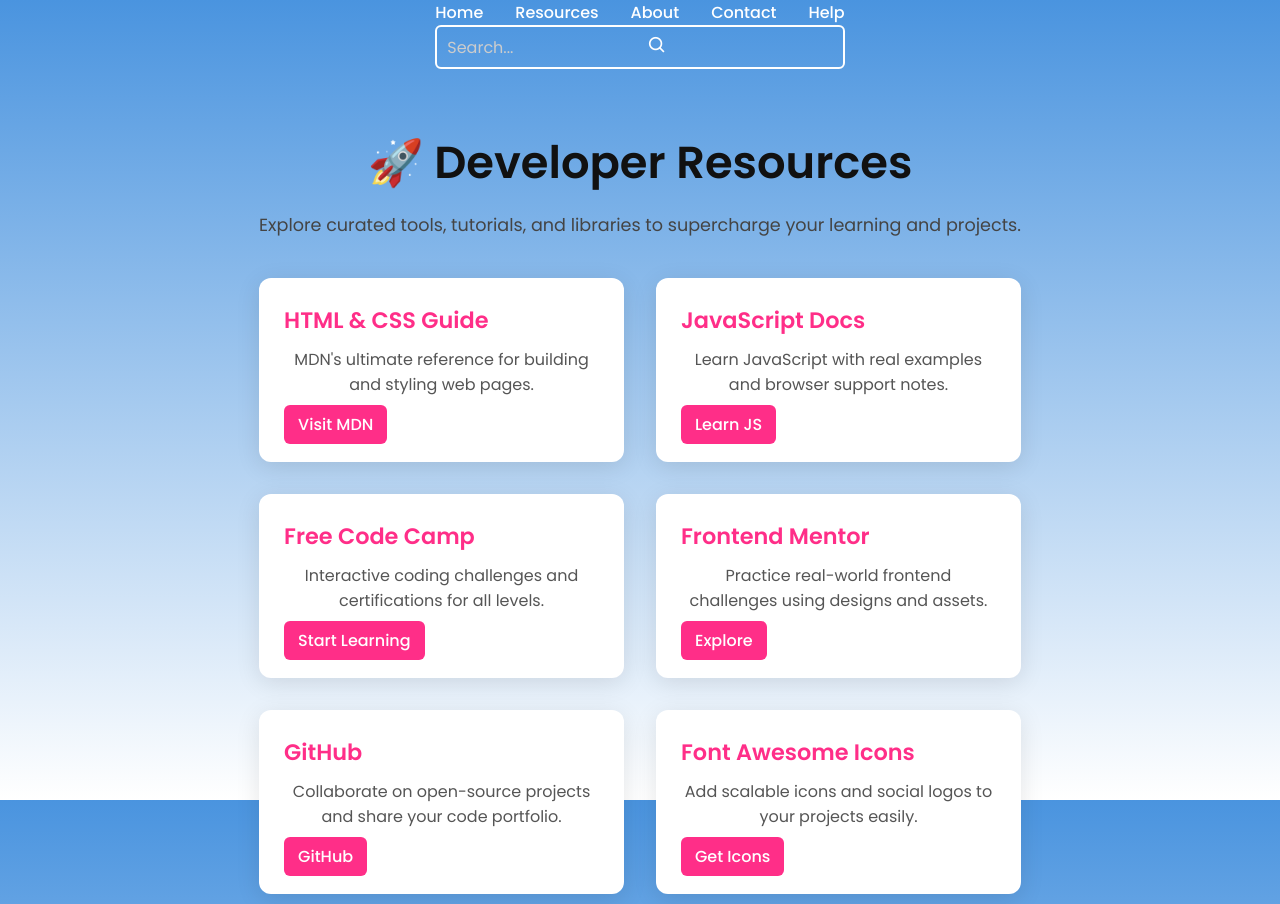
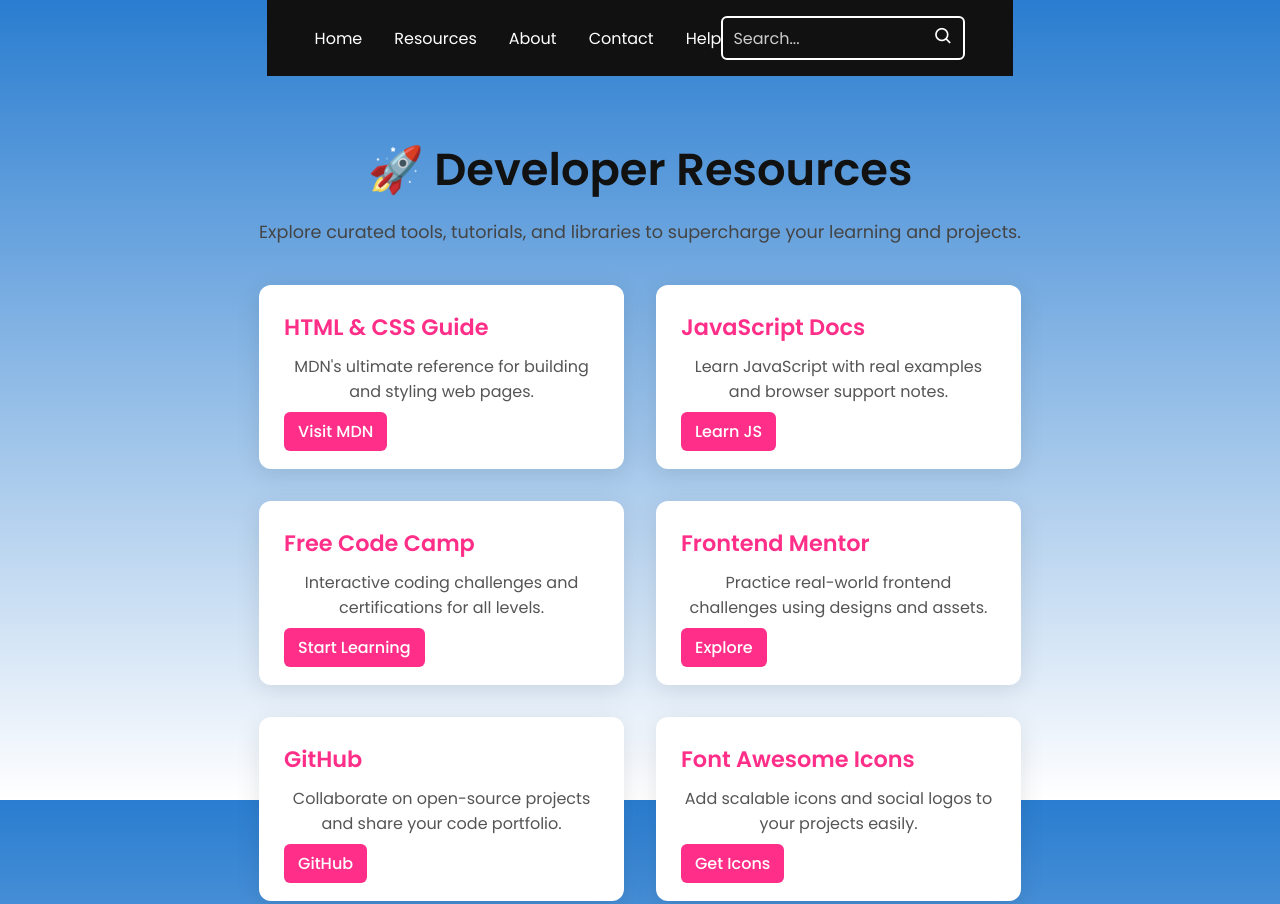
Before and after one commit to kirankumar475/codehatch-webapp, a plain HTML site: page Resources.html in a window 1280 px wide. Shown: the top 904 px of the page. Drawn offline with nearby package versions, Linux system fonts and the light colour scheme.

Commit message:
Update Resources.html

```diff
--- a/Resources.html
+++ b/Resources.html
@@ -9,12 +9,12 @@
   <style>
     body {
       font-family: 'Segoe UI', sans-serif;
-      background: linear-gradient(to bottom, #4a94df, #ffffff);
+      background: linear-gradient(to bottom, #2a7dd0, #ffffff);
       margin: 0;
       padding: 0;
     }
 
-    .header {
+    header {
       background: #111;
       padding: 1rem 3rem;
       display: flex;
@@ -24,6 +24,7 @@
       top: 0;
       z-index: 10;
     }
+
     .navbar ul {
       display: flex;
       list-style: none;
@@ -32,34 +33,54 @@
     .navbar a {
       color: #fff;
       text-decoration: none;
-      font-weight: 500;
+      font-weight: 16px;
     }
+    .navbar ul li a::after {
+  content: "";
+  position: absolute;
+  width: 100%;
+  height: 2px;
+  bottom: -4px;
+  left: 0;
+  background: #fff;
+  transform: scaleX(0);
+  transition: transform 0.3s ease-in-out;
+  transform-origin: left;
+}
 
+.navbar ul li a:hover::after {
+  transform: scaleX(1);
+}
     .navbar a:hover {
       color: #ff2e88;
     }
+
     .resources-section {
       padding: 60px 10px;
       max-width: 1200px;
       margin: auto;
     }
+
     .resources-section h1 {
       font-size: 2.8rem;
       color: #111;
       margin-bottom: 1rem;
       text-align: center;
     }
+
     .resources-section p {
       text-align: center;
       margin-bottom: 40px;
       font-size: 1.1rem;
       color: #444;
     }
+
     .resource-cards {
       display: grid;
       grid-template-columns: repeat(auto-fit, minmax(280px, 1fr));
       gap: 2rem;
     }
+
     .resource-card {
       background: #fff;
       padding: 25px;
@@ -67,19 +88,23 @@
       box-shadow: 0 5px 25px rgba(0, 0, 0, 0.1);
       transition: transform 0.3s ease;
     }
+
     .resource-card:hover {
       transform: translateY(-6px);
     }
+
     .resource-card h3 {
       color: #ff2e88;
       font-size: 1.4rem;
       margin-bottom: 10px;
     }
+
     .resource-card p {
       color: #555;
       font-size: 1rem;
       margin-bottom: 15px;
     }
+
     .resource-card a {
       color: #fff;
       background: #ff2e88;
@@ -88,9 +113,11 @@
       text-decoration: none;
       font-weight: 500;
     }
+
     .resource-card a:hover {
       background: #e0266b;
     }
+
     footer {
       background: #111;
       color: #ccc;
@@ -164,4 +191,4 @@
     <p>&copy; 2025 CodeHatch. Crafted with ❤️ by Kiran Kumar Behera</p>
   </footer>
 </body>
-</html>
+</html>    see this is my resoruce page check anything wrong and fix issue
```
